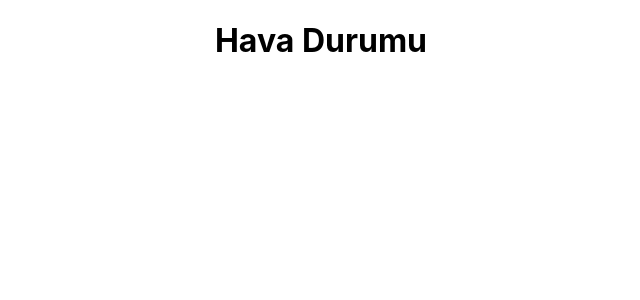
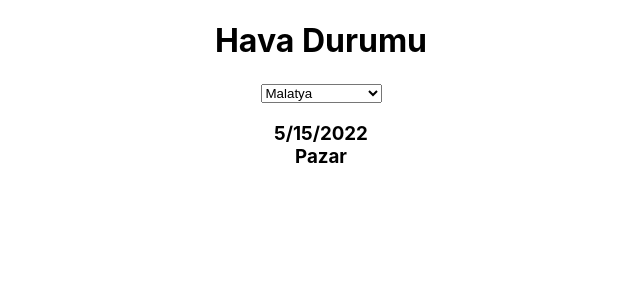
Before and after one commit to ramazanusluu/React-WeatherApp, a React (Create React App) app: page / in a window 1280 px wide. Shown: the top 300 px of the page, without its empty margins (319-959 px from the left). Built offline with nearby package versions, Linux system fonts and the light colour scheme.

Commit message:
Header Completed

```diff
--- a/src/App.js
+++ b/src/App.js
@@ -1,10 +1,12 @@
 import "./App.css";
+import Container from "./components/Container";
+import { WeatherProvider } from "./context/WeatherContext";
 
 function App() {
   return (
-    <div className="App">
-      <h1>Hava Durumu</h1>
-    </div>
+    <WeatherProvider>
+      <Container />
+    </WeatherProvider>
   );
 }
 
--- /dev/null
+++ b/src/components/Container.js
@@ -0,0 +1,12 @@
+import React from "react";
+import Header from "./Header";
+
+function Container() {
+  return (
+    <div className="App">
+      <Header />
+    </div>
+  );
+}
+
+export default Container;
--- /dev/null
+++ b/src/components/Header.js
@@ -0,0 +1,43 @@
+import React from "react";
+import { useWeather } from "../context/WeatherContext";
+
+function Header() {
+  const { city, setCity, citiesJSON, day, todayDate } = useWeather();
+
+  const changeCityName = (e) => {
+    for (let i = 0; i < citiesJSON.length; i++) {
+      if (e.target.value === citiesJSON[i].name) {
+        setCity(citiesJSON[i]);
+      }
+    }
+  };
+
+  return (
+    <div className="header">
+      <h1>Hava Durumu</h1>
+      <div className="selectbar">
+        <select
+          name="cityname"
+          id="cityname"
+          value={city.name}
+          onChange={changeCityName}
+        >
+          {citiesJSON.map((item, key) => (
+            <option key={key} value={item.name}>
+              {item.name}
+            </option>
+          ))}
+        </select>
+        <div>
+          <h3 className="date">
+            <span>{todayDate}</span>
+            <br />
+            <span>{day}</span>
+          </h3>
+        </div>
+      </div>
+    </div>
+  );
+}
+
+export default Header;
```
